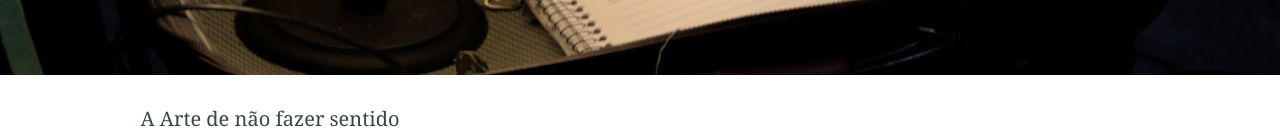
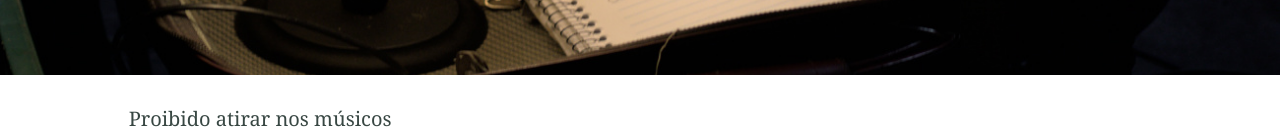
Before and after one commit to antifas/antifas.github.io, a Jekyll site: the page built from musicas.md, in a window 1280 px wide. Shown: the part 331-461 px from the top of the page. Built offline with Jekyll 4.4.1, drawn with Linux system fonts in a browser that asks for light colours; some of the changed text lies outside the part shown; grey boxes are pictures that could not be loaded.

Commit message:
Update musicas.html

```diff
--- a/_layouts/musicas.html
+++ b/_layouts/musicas.html
@@ -40,6 +40,16 @@ aside {
 
 
 <header class="sidebar">
+	Proibido atirar nos músicos
+	  <ul class="list  list--categories">
+	   {% for item in site.letras_disco1 %}
+	       {% assign name = item.path | split:"/" | last | split:"." | first %}
+	      <li class="item  item--category">
+		<a href="{{ item.url }}">{{ name }}</a>
+	      </li>
+	      {% endfor %}
+	  </ul>
+
 	A Arte de não fazer sentido
 	  <ul class="list  list--categories">
 	   {% for item in site.letras_disco2 %}
```
